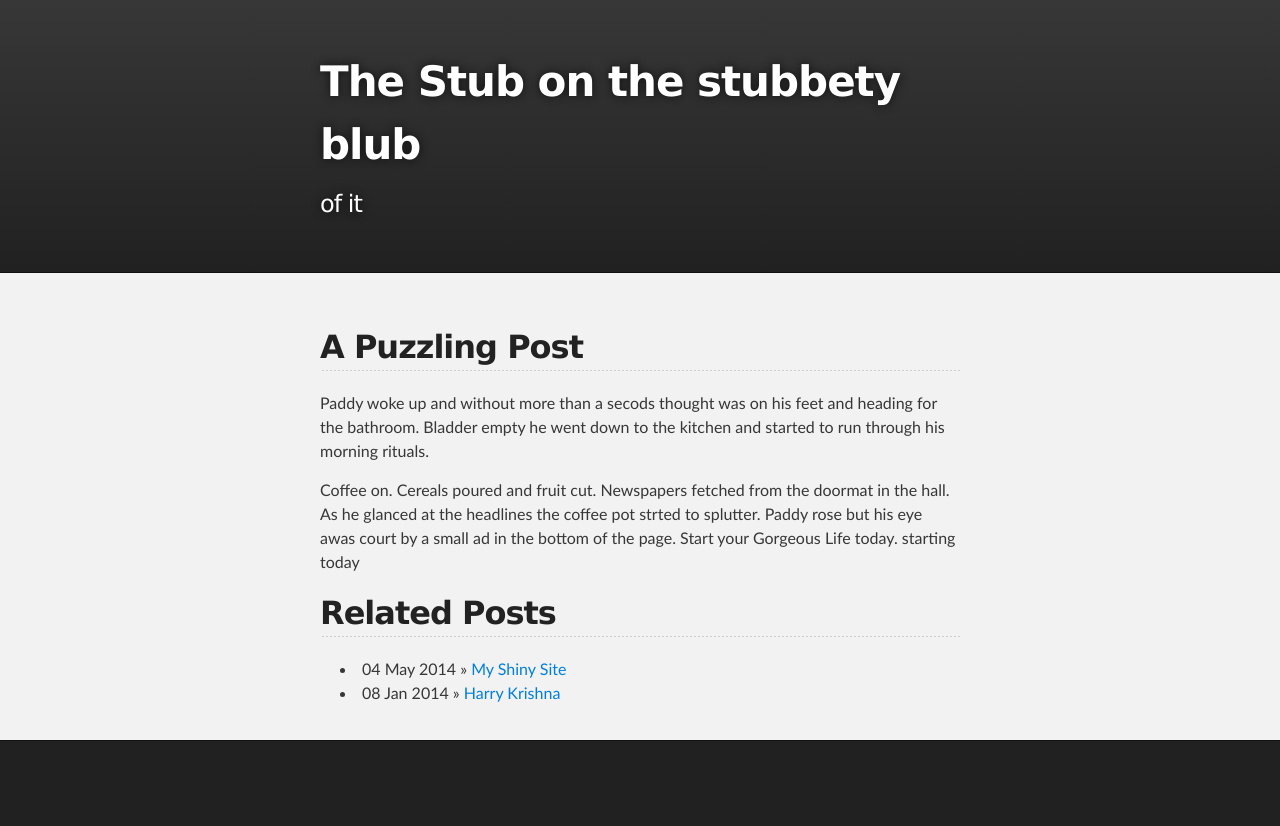
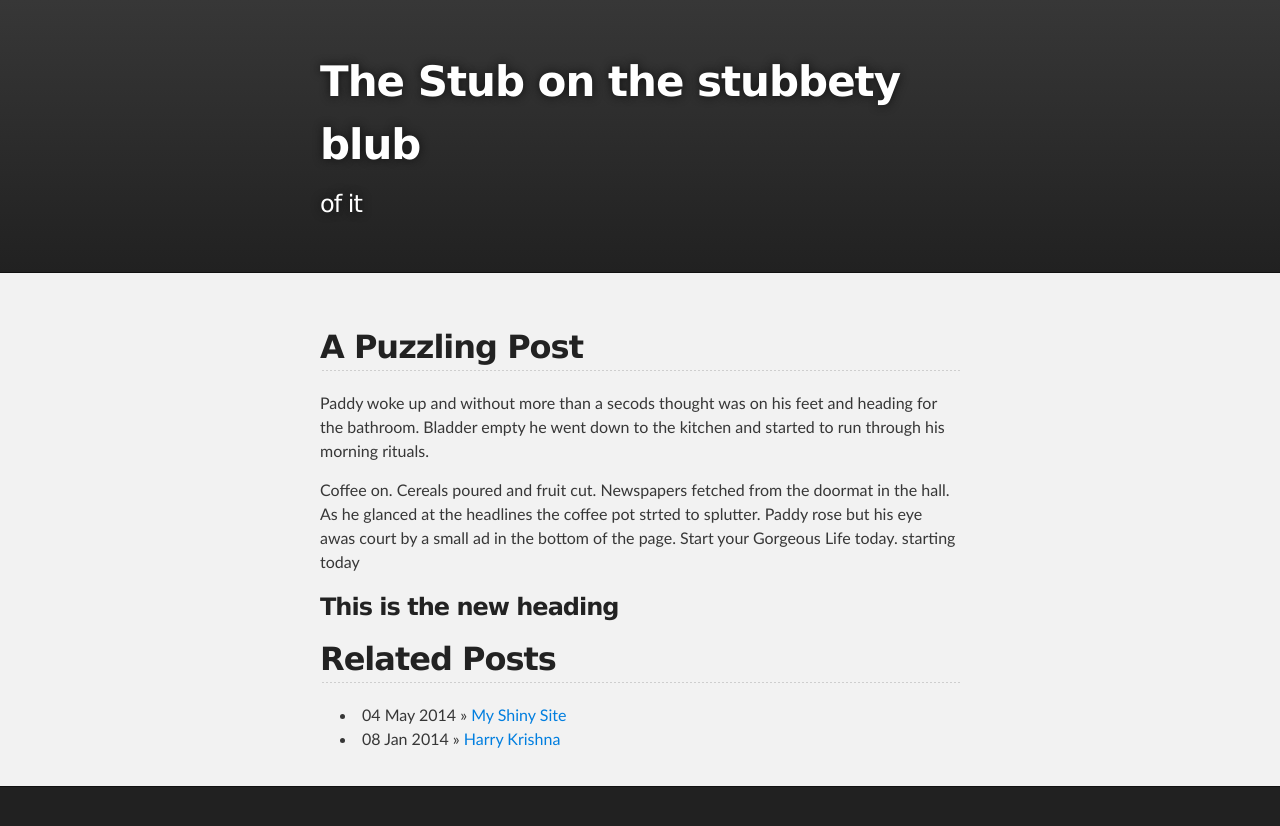
Before and after one commit to dindigit/dindigit.github.io, a Jekyll site: the page built from _posts/2014-05-04-paddy-gorgeous.md, in a window 1280 px wide. Shown: the top 826 px of the page. Built offline with Jekyll 4.4.1, drawn with Linux system fonts in a browser that asks for light colours.

Commit message:
Updated 2014-05-04-paddy-gorgeous.md

```diff
--- a/_posts/2014-05-04-paddy-gorgeous.md
+++ b/_posts/2014-05-04-paddy-gorgeous.md
@@ -8,3 +9,5 @@ title: Monkey Puzzle
 Paddy woke up and without more than a secods thought was on his feet and heading for the bathroom. Bladder empty he went down to the kitchen and started to run through his morning rituals.
 
 Coffee on. Cereals poured and fruit cut. Newspapers fetched from the doormat in the hall. As he glanced at the headlines the coffee pot strted to splutter. Paddy rose but his eye awas court by a small ad in the bottom of the page. Start your Gorgeous Life today. starting today
+
+###This is the new heading
```
Also changed, not shown: other parts of _posts/2014-05-04-paddy-gorgeous.md (+1 -0 lines).
